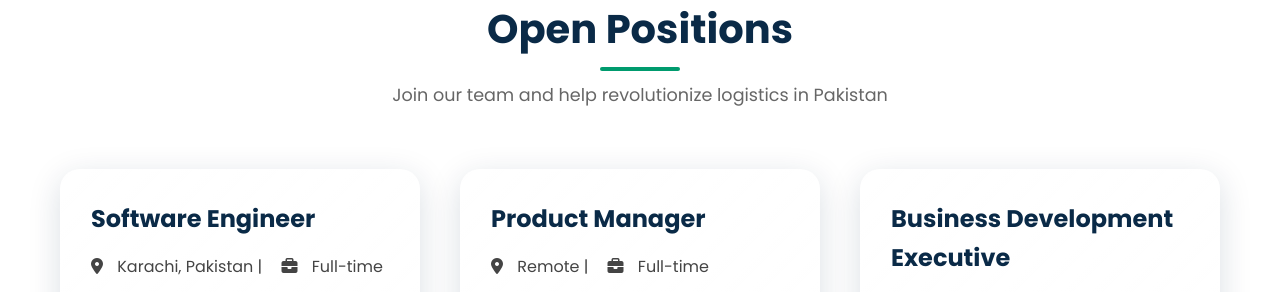
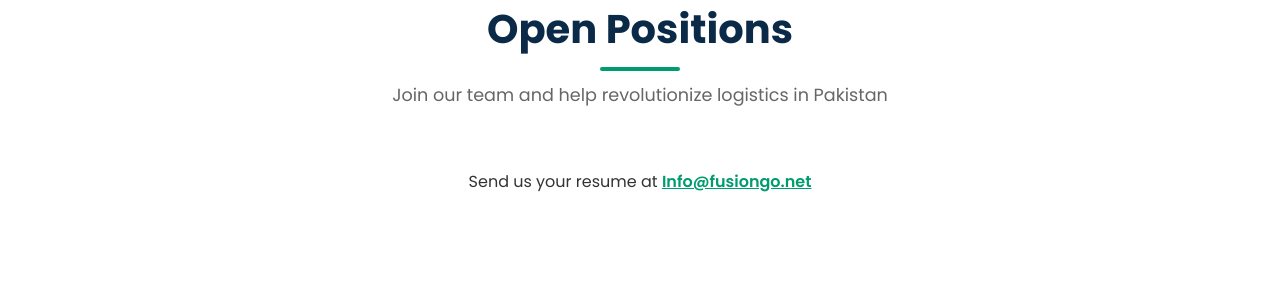
Before and after one commit to Maham-Waseem-123/FusionGO, a Flask app: page /careers in a window 1280 px wide. Shown: the part 1205-1497 px from the top of the page. Run offline with Flask 3, Linux system fonts and the light colour scheme.

Commit message:
Update careers.html

```diff
--- a/templates/careers.html
+++ b/templates/careers.html
@@ -58,31 +58,8 @@
                 <p>Join our team and help revolutionize logistics in Pakistan</p>
             </div>
 
-            <div class="features-grid">
-                <div class="feature-card" style="text-align: left; padding: 30px;">
-                    <h3 style="color: #0a2a47; margin-bottom: 15px;">Software Engineer</h3>
-                    <p style="margin-bottom: 20px;"><i class="fas fa-map-marker-alt" style="margin-right: 10px;"></i> Karachi, Pakistan | <i class="fas fa-briefcase" style="margin-left: 15px; margin-right: 10px;"></i> Full-time</p>
-                    <p>Develop and maintain our core logistics platform using modern technologies. Work on AI-powered routing algorithms and real-time tracking systems.</p>
-                    <a href="mailto:Info@fusiongo.net?subject=Application: Software Engineer" class="btn btn-primary" style="margin-top: 20px;">Apply Now</a>
-                </div>
-
-                <div class="feature-card" style="text-align: left; padding: 30px;">
-                    <h3 style="color: #0a2a47; margin-bottom: 15px;">Product Manager</h3>
-                    <p style="margin-bottom: 20px;"><i class="fas fa-map-marker-alt" style="margin-right: 10px;"></i> Remote | <i class="fas fa-briefcase" style="margin-left: 15px; margin-right: 10px;"></i> Full-time</p>
-                    <p>Lead product development initiatives and define the roadmap for our logistics solutions. Collaborate with engineering and business teams.</p>
-                    <a href="mailto:Info@fusiongo.net?subject=Application: Product Manager" class="btn btn-primary" style="margin-top: 20px;">Apply Now</a>
-                </div>
-
-                <div class="feature-card" style="text-align: left; padding: 30px;">
-                    <h3 style="color: #0a2a47; margin-bottom: 15px;">Business Development Executive</h3>
-                    <p style="margin-bottom: 20px;"><i class="fas fa-map-marker-alt" style="margin-right: 10px;"></i> Lahore, Pakistan | <i class="fas fa-briefcase" style="margin-left: 15px; margin-right: 10px;"></i> Full-time</p>
-                    <p>Expand our market presence and build partnerships with businesses across Pakistan. Drive adoption of FusionGo solutions.</p>
-                    <a href="mailto:Info@fusiongo.net?subject=Application: Business Development" class="btn btn-primary" style="margin-top: 20px;">Apply Now</a>
-                </div>
-            </div>
-
             <div style="text-align: center; margin-top: 50px;">
-                <p>Don't see your dream role? Send us your resume at <a href="mailto:Info@fusiongo.net" style="color: #009b6e; font-weight: 600;">Info@fusiongo.net</a></p>
+                <p>Send us your resume at <a href="mailto:Info@fusiongo.net" style="color: #009b6e; font-weight: 600;">Info@fusiongo.net</a></p>
             </div>
         </div>
     </section>
```
